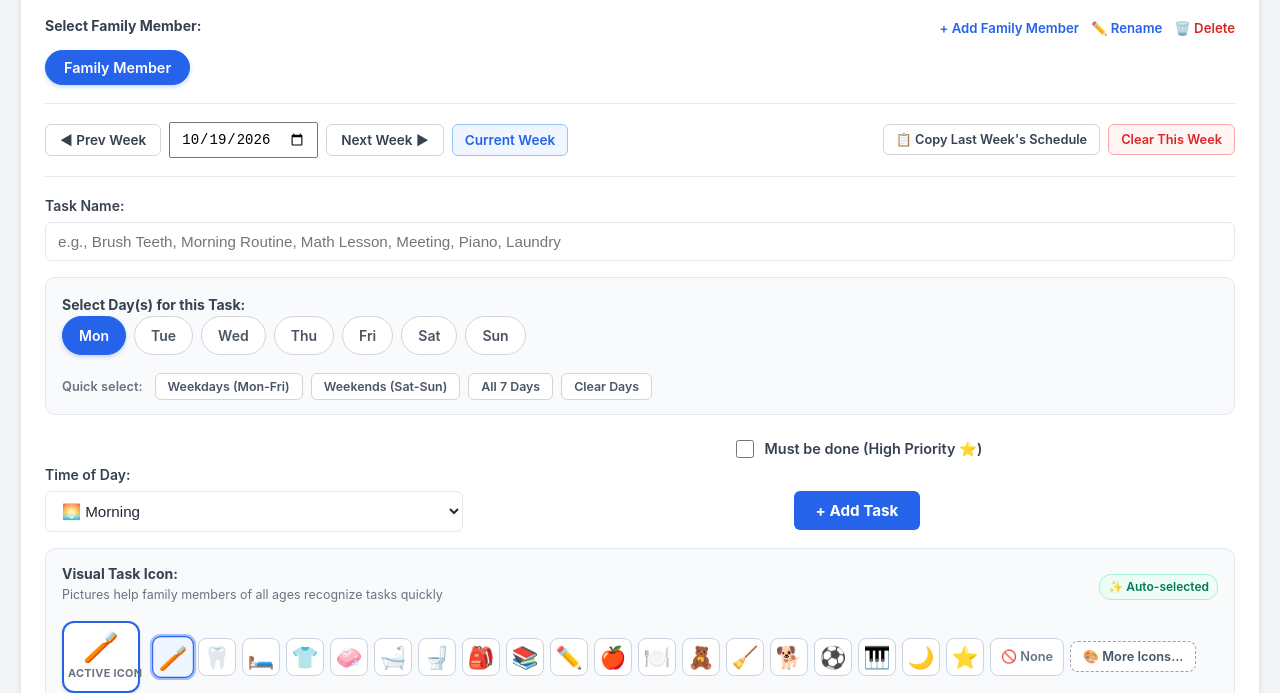
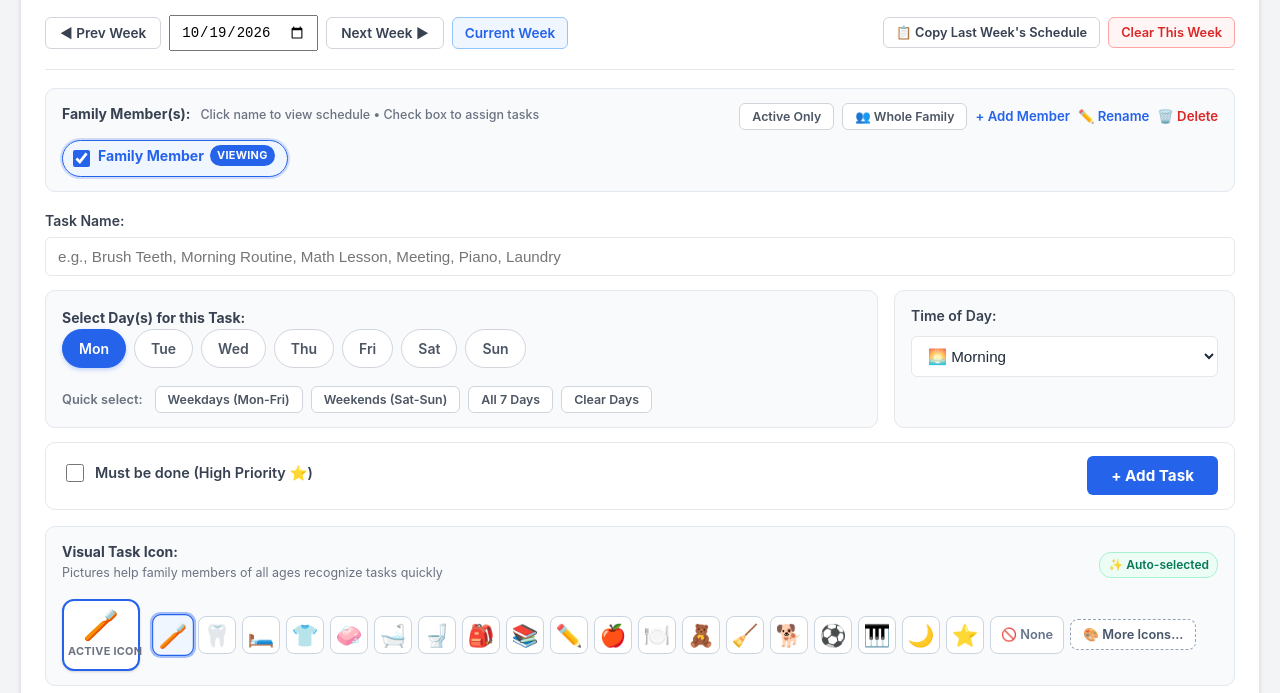
Before and after one commit to thecorcoran/OnTheFrig, a plain HTML site: page index.html in a window 1280 px wide. Shown: the part 107-800 px from the top of the page. Drawn offline with Linux system fonts and the light colour scheme.

Commit message:
Combine family member selection with task assignment and position Time of Day with Snack next to day selector

```diff
--- a/index.html
+++ b/index.html
@@ -36,24 +36,7 @@
                 </div>
             </div>
 
-            <!-- 1. Family Member Selection / Profile Management -->
-            <div class="child-management-section">
-                <div class="section-header">
-                    <label class="section-label">Select Family Member:</label>
-                    <div class="child-actions">
-                        <button type="button" id="addChildBtn" class="btn-link">+ Add Family Member</button>
-                        <button type="button" id="renameChildBtn" class="btn-link" title="Rename currently selected family member">✏️ Rename</button>
-                        <button type="button" id="deleteChildBtn" class="btn-link text-danger" title="Remove currently selected family member">🗑️ Delete</button>
-                    </div>
-                </div>
-                <div class="child-tabs" id="childTabsContainer">
-                    <!-- Dynamically populated family member tabs -->
-                </div>
-            </div>
-
-            <hr class="divider">
-
-            <!-- 2. Week Navigation & History Controls -->
+            <!-- 1. Week Navigation & History Controls -->
             <div class="week-navigation-section">
                 <div class="week-nav-controls">
                     <button type="button" id="prevWeekBtn" class="btn-nav" title="View previous week">◀ Prev Week</button>
@@ -75,8 +58,28 @@
 
             <hr class="divider">
 
-            <!-- 3. Task Creation Form -->
+            <!-- 2. Task Creation & Family Member Form -->
             <div class="task-form">
+                <!-- Combined Family Member Selection & Assignment Row (Positioned right above Task Name) -->
+                <div class="family-member-section">
+                    <div class="section-header">
+                        <div class="family-label-group">
+                            <label class="section-label">Family Member(s):</label>
+                            <span class="family-hint">Click name to view schedule • Check box to assign tasks</span>
+                        </div>
+                        <div class="family-actions">
+                            <button type="button" class="btn-preset" id="presetActiveChildOnly" title="Assign task to currently viewed member only">Active Only</button>
+                            <button type="button" class="btn-preset" id="presetAllChildren" title="Assign task to all family members">👥 Whole Family</button>
+                            <button type="button" id="addChildBtn" class="btn-link">+ Add Member</button>
+                            <button type="button" id="renameChildBtn" class="btn-link" title="Rename currently selected family member">✏️ Rename</button>
+                            <button type="button" id="deleteChildBtn" class="btn-link text-danger" title="Remove currently selected family member">🗑️ Delete</button>
+                        </div>
+                    </div>
+                    <div class="family-chips-container" id="childTabsContainer">
+                        <!-- Dynamically populated family member chips -->
+                    </div>
+                </div>
+
                 <!-- Task Name Row -->
                 <div class="form-row-task-name">
                     <div class="form-group flex-full">
@@ -86,7 +89,9 @@
                     </div>
                 </div>
 
-                <!-- Requirement 3: Day selection row directly under Task Name field -->
+                <!-- Days and Time Row (Time of Day dropdown is to the right of Select Day(s)) -->
+                <div class="days-and-time-row">
+                    <!-- Left: Select Day(s) for this Task -->
                     <div class="day-selection-section">
                         <label class="section-label">Select Day(s) for this Task:</label>
 
@@ -109,25 +114,28 @@
                         </div>
                     </div>
 
-                <!-- Requirement 1: Time of Day, Priority, and + Add Task button to the right of Must be done -->
-                <div class="task-timing-priority-row">
+                    <!-- Right: Time of Day Dropdown (includes Snack) -->
+                    <div class="time-selection-section">
                         <div class="form-group time-group">
                             <label for="timeOfDay">Time of Day:</label>
                             <select id="timeOfDay">
                                 <option value="Morning">🌅 Morning</option>
+                                <option value="Snack">🍎 Snack</option>
                                 <option value="Lunch">🥪 Lunch</option>
                                 <option value="Afternoon">☀️ Afternoon</option>
                                 <option value="Nighttime">🌙 Nighttime</option>
                             </select>
                         </div>
+                    </div>
+                </div>
 
-                    <div class="form-group priority-add-group">
+                <!-- Priority Checkbox and + Add Task button to its right -->
+                <div class="priority-and-add-row">
                     <label class="checkbox-label" for="isMustDo" title="Highlight this task as high priority">
                         <input type="checkbox" id="isMustDo">
                         <span>Must be done (High Priority ⭐)</span>
                     </label>
                     <button type="button" id="addTaskBtn" class="btn-primary">+ Add Task</button>
-                    </div>
                 </div>
 
                 <!-- Visual Icon Selection -->
@@ -172,29 +180,10 @@
                         </div>
                     </div>
                 </div>
-
-                <!-- Family Member Assignment Section -->
-                <div class="child-assign-section" id="childAssignSection">
-                    <div class="assign-header">
-                        <label class="section-label">
-                            Assign Task To:
-                            <span class="icon-hint">Add this task to one person or the whole family simultaneously</span>
-                        </label>
-                        <div class="child-assign-presets">
-                            <button type="button" class="btn-preset" id="presetActiveChildOnly">Active Member Only</button>
-                            <button type="button" class="btn-preset" id="presetAllChildren">👥 Whole Family</button>
-                        </div>
-                    </div>
-                    <div class="child-assign-chips" id="childAssignChipsContainer">
-                        <!-- Dynamically populated checkboxes for each family member -->
-                    </div>
-                </div>
             </div>
         </div>
 
-        <!-- Requirement 2: View Mode Switcher directly above the schedule -->
-        <!-- Requirement 6: Calendar Date Mode Radio Toggle -->
-        <!-- Requirement 7: Printed indicator -->
+        <!-- View Mode Switcher & Calendar Options directly above the schedule -->
         <div class="schedule-top-bar no-print">
             <div class="schedule-top-left">
                 <div class="view-mode-toggle" role="tablist" aria-label="Schedule View Modes">
@@ -202,7 +191,7 @@
                     <button type="button" id="viewDailyBtn" class="btn-mode" title="Switch to Daily View">📋 Daily View</button>
                 </div>
 
-                <!-- Requirement 6: Radio buttons for numerical date vs general non-date schedule -->
+                <!-- Radio buttons for numerical date vs general non-date schedule -->
                 <div class="calendar-date-mode-toggle" title="Choose whether calendar columns display specific dates or a reusable generic schedule">
                     <span class="mode-label">Calendar Dates:</span>
                     <label class="date-mode-radio">
@@ -216,7 +205,7 @@
                 </div>
             </div>
 
-            <!-- Requirement 7: Print status banner -->
+            <!-- Print status banner -->
             <div id="printStatusBanner" class="print-status-banner" style="display: none;" title="Print activity status">
                 <span class="print-status-icon">🖨️</span>
                 <span id="printStatusText">Last printed: Today</span>
@@ -295,6 +284,7 @@
                     <label for="editTimeOfDay">Time of Day:</label>
                     <select id="editTimeOfDay">
                         <option value="Morning">🌅 Morning</option>
+                        <option value="Snack">🍎 Snack</option>
                         <option value="Lunch">🥪 Lunch</option>
                         <option value="Afternoon">☀️ Afternoon</option>
                         <option value="Nighttime">🌙 Nighttime</option>
--- a/script.js
+++ b/script.js
@@ -3,7 +3,7 @@ document.addEventListener('DOMContentLoaded', function() {
     const STORAGE_KEY = 'onthefrig_schedule_data_v2';
     const OLD_STORAGE_KEY = 'onthefrig_schedule_data';
     const DAYS = ['Monday', 'Tuesday', 'Wednesday', 'Thursday', 'Friday', 'Saturday', 'Sunday'];
-    const TIME_BLOCKS = ['Morning', 'Lunch', 'Afternoon', 'Nighttime'];
+    const TIME_BLOCKS = ['Morning', 'Snack', 'Lunch', 'Afternoon', 'Nighttime'];
 
     // Visual Icon Categories
     const ICON_CATEGORIES = {
@@ -158,7 +158,6 @@ document.addEventListener('DOMContentLoaded', function() {
     const quickIconsContainer = document.getElementById('quickIconsContainer');
     const openMoreIconsBtn = document.getElementById('openMoreIconsBtn');
 
-    const childAssignChipsContainer = document.getElementById('childAssignChipsContainer');
     const presetActiveChildOnlyBtn = document.getElementById('presetActiveChildOnly');
     const presetAllChildrenBtn = document.getElementById('presetAllChildren');
 
@@ -464,50 +463,80 @@ document.addEventListener('DOMContentLoaded', function() {
     }
 
     // --- RENDERING ---
-    function renderChildTabs() {
+    function renderFamilyMemberChips() {
+        if (!childTabsContainer) return;
+
+        // Remember which member IDs were checked before re-rendering
+        const previouslyChecked = new Set();
+        const existingCheckboxes = document.querySelectorAll('input[name="assignChild"]');
+        existingCheckboxes.forEach(cb => {
+            if (cb.checked) previouslyChecked.add(cb.value);
+        });
+
+        // Default to active member if nothing was selected
+        if (previouslyChecked.size === 0) {
+            previouslyChecked.add(state.activeChildId);
+        }
+
         childTabsContainer.innerHTML = '';
-        state.children.forEach(child => {
-            const tabBtn = document.createElement('button');
-            tabBtn.type = 'button';
-            tabBtn.className = `child-tab ${child.id === state.activeChildId ? 'active' : ''}`;
-            tabBtn.textContent = child.name;
-            tabBtn.addEventListener('click', () => {
-                state.activeChildId = child.id;
-                saveState();
-                renderAll();
-                syncChildAssignChips();
-            });
-            childTabsContainer.appendChild(tabBtn);
-        });
-    }
+        state.children.forEach(member => {
+            const isViewing = (member.id === state.activeChildId);
 
-    function renderChildAssignChips() {
-        childAssignChipsContainer.innerHTML = '';
-        state.children.forEach(child => {
-            const label = document.createElement('label');
-            label.className = 'child-assign-chip';
+            const chip = document.createElement('div');
+            chip.className = `family-chip ${isViewing ? 'active-viewing' : ''}`;
 
+            // Checkbox for task assignment
             const checkbox = document.createElement('input');
             checkbox.type = 'checkbox';
             checkbox.name = 'assignChild';
-            checkbox.value = child.id;
-            checkbox.checked = (child.id === state.activeChildId);
+            checkbox.value = member.id;
+            checkbox.className = 'family-chip-checkbox';
+            checkbox.id = `assign_${member.id}`;
+            checkbox.checked = previouslyChecked.has(member.id);
+            checkbox.title = `Check to assign new task to ${member.name}`;
 
-            const span = document.createElement('span');
-            span.textContent = child.name;
+            checkbox.addEventListener('click', (e) => {
+                e.stopPropagation();
+            });
 
-            label.appendChild(checkbox);
-            label.appendChild(span);
-            childAssignChipsContainer.appendChild(label);
+            // Member label & viewing badge
+            const label = document.createElement('label');
+            label.className = 'family-chip-label';
+            label.htmlFor = `assign_${member.id}`;
+
+            const nameSpan = document.createElement('span');
+            nameSpan.className = 'family-chip-name';
+            nameSpan.textContent = member.name;
+            label.appendChild(nameSpan);
+
+            if (isViewing) {
+                const viewingBadge = document.createElement('span');
+                viewingBadge.className = 'viewing-badge';
+                viewingBadge.textContent = 'Viewing';
+                viewingBadge.title = `Currently viewing ${member.name}'s schedule`;
+                label.appendChild(viewingBadge);
+            }
+
+            // Clicking the chip background switches active schedule view to this member
+            chip.addEventListener('click', (e) => {
+                if (e.target !== checkbox) {
+                    if (state.activeChildId !== member.id) {
+                        state.activeChildId = member.id;
+                        saveState();
+                        renderAll();
+                    }
+                }
+            });
+
+            chip.appendChild(checkbox);
+            chip.appendChild(label);
+            childTabsContainer.appendChild(chip);
         });
     }
 
     function syncChildAssignChips() {
         const checkboxes = document.querySelectorAll('input[name="assignChild"]');
-        if (checkboxes.length === 0) {
-            renderChildAssignChips();
-            return;
-        }
+        if (checkboxes.length === 0) return;
         const checkedCount = Array.from(checkboxes).filter(cb => cb.checked).length;
         if (checkedCount <= 1) {
             checkboxes.forEach(cb => {
@@ -587,7 +616,7 @@ document.addEventListener('DOMContentLoaded', function() {
                     timeBlockDiv.className = 'time-block';
 
                     const blockHeader = document.createElement('h4');
-                    const blockIcon = block === 'Morning' ? '🌅' : block === 'Lunch' ? '🥪' : block === 'Afternoon' ? '☀️' : '🌙';
+                    const blockIcon = block === 'Morning' ? '🌅' : block === 'Snack' ? '🍎' : block === 'Lunch' ? '🥪' : block === 'Afternoon' ? '☀️' : '🌙';
                     blockHeader.textContent = `${blockIcon} ${block}`;
                     timeBlockDiv.appendChild(blockHeader);
 
@@ -728,7 +757,7 @@ document.addEventListener('DOMContentLoaded', function() {
             const blockHeader = document.createElement('div');
             blockHeader.className = 'reader-block-header';
 
-            const blockIcon = block === 'Morning' ? '🌅' : block === 'Lunch' ? '🥪' : block === 'Afternoon' ? '☀️' : '🌙';
+            const blockIcon = block === 'Morning' ? '🌅' : block === 'Snack' ? '🍎' : block === 'Lunch' ? '🥪' : block === 'Afternoon' ? '☀️' : '🌙';
             const blockTitle = document.createElement('h3');
             blockTitle.textContent = `${blockIcon} ${block}`;
 
@@ -855,8 +884,7 @@ document.addEventListener('DOMContentLoaded', function() {
     }
 
     function renderAll() {
-        renderChildTabs();
-        renderChildAssignChips();
+        renderFamilyMemberChips();
         syncCalendarDateRadios();
         renderPrintStatus();
         updateTaskHistoryDatalist();
--- a/style.css
+++ b/style.css
@@ -188,27 +188,119 @@ body {
     border-top: 1px solid var(--border-color);
 }
 
-/* --- Child Management & Tabs --- */
-.child-management-section {
-    margin-bottom: 6px;
+/* --- Combined Family Member Selection & Assignment Section --- */
+.family-member-section {
+    margin-bottom: 18px;
+    background-color: #f8fafc;
+    border: 1px solid #e2e8f0;
+    border-radius: var(--radius);
+    padding: 14px 16px;
+}
+
+.family-label-group {
+    display: flex;
+    align-items: baseline;
+    gap: 10px;
+    flex-wrap: wrap;
+}
+
+.family-hint {
+    font-size: 0.78rem;
+    color: var(--text-muted);
+    font-weight: 500;
+}
+
+.family-actions {
+    display: flex;
+    gap: 8px;
+    align-items: center;
+    flex-wrap: wrap;
+}
+
+.family-chips-container {
+    display: flex;
+    flex-wrap: wrap;
+    gap: 10px;
+    align-items: center;
+    margin-top: 10px;
+}
+
+.family-chip {
+    display: inline-flex;
+    align-items: center;
+    background-color: #ffffff;
+    border: 1.5px solid #cbd5e1;
+    border-radius: 24px;
+    padding: 4px 12px 4px 10px;
+    cursor: pointer;
+    transition: all 0.15s ease;
+    user-select: none;
+    box-shadow: 0 1px 2px rgba(0, 0, 0, 0.05);
+    gap: 8px;
+}
+
+.family-chip:hover {
+    border-color: var(--primary-color);
+    background-color: #f0f7ff;
+}
+
+.family-chip.active-viewing {
+    border-color: var(--primary-color);
+    background-color: #eff6ff;
+    box-shadow: 0 0 0 2px rgba(37, 99, 235, 0.2);
+}
+
+.family-chip-checkbox {
+    width: 17px;
+    height: 17px;
+    cursor: pointer;
+    accent-color: var(--primary-color);
+    margin: 0;
+}
+
+.family-chip-label {
+    display: inline-flex;
+    align-items: center;
+    gap: 6px;
+    cursor: pointer;
+}
+
+.family-chip-name {
+    font-size: 0.88rem;
+    font-weight: 600;
+    color: #374151;
+}
+
+.family-chip.active-viewing .family-chip-name {
+    color: var(--primary-color);
+    font-weight: 700;
+}
+
+.viewing-badge {
+    font-size: 0.68rem;
+    font-weight: 700;
+    color: #ffffff;
+    background-color: var(--primary-color);
+    padding: 2px 7px;
+    border-radius: 12px;
+    letter-spacing: 0.3px;
+    text-transform: uppercase;
+    display: inline-block;
 }
 
 .section-header {
     display: flex;
     justify-content: space-between;
     align-items: center;
-    margin-bottom: 8px;
+    margin-bottom: 4px;
+    flex-wrap: wrap;
+    gap: 8px;
 }
 
 .section-label {
     font-weight: 700;
     font-size: 0.875rem;
     color: #374151;
-}
-
-.child-actions {
-    display: flex;
-    gap: 12px;
 }
 
 .btn-link {
@@ -368,34 +460,62 @@ body {
     grid-column: span 2;
 }
 
-/* Row with Time of Day, Priority Checkbox, and + Add Task button to its right */
-.task-timing-priority-row {
-    display: flex;
-    align-items: flex-end;
+/* --- Days and Time Row (Time of Day is to the right of Select Days) --- */
+.days-and-time-row {
+    display: flex;
+    align-items: stretch;
     gap: 16px;
-    margin-top: 14px;
+    margin-bottom: 14px;
+}
+
+.days-and-time-row .day-selection-section {
+    flex: 3 1 440px;
+    margin-top: 0;
+    margin-bottom: 0;
+    padding: 14px 16px;
+    background-color: #f9fafb;
+    border: 1px solid var(--border-color);
+    border-radius: var(--radius);
+}
+
+.days-and-time-row .time-selection-section {
+    flex: 1 1 210px;
+    min-width: 190px;
+    background-color: #f9fafb;
+    border: 1px solid var(--border-color);
+    border-radius: var(--radius);
+    padding: 14px 16px;
+    display: flex;
+    flex-direction: column;
+    justify-content: flex-start;
+}
+
+.days-and-time-row .time-selection-section .time-group {
+    height: 100%;
+    justify-content: flex-start;
+}
+
+.days-and-time-row .time-selection-section select {
+    margin-top: 4px;
+}
+
+/* Row with Priority Checkbox and + Add Task button to its right */
+.priority-and-add-row {
+    display: flex;
+    align-items: center;
+    justify-content: space-between;
+    gap: 16px;
+    background-color: #ffffff;
+    border: 1px solid var(--border-color);
+    border-radius: var(--radius);
+    padding: 10px 16px;
     margin-bottom: 16px;
     flex-wrap: wrap;
 }
 
-.task-timing-priority-row .time-group {
-    flex: 1 1 200px;
-    min-width: 180px;
-}
-
-.task-timing-priority-row .priority-add-group {
-    display: flex;
-    align-items: center;
-    gap: 16px;
-    flex: 2 1 320px;
-    justify-content: space-between;
-    flex-wrap: wrap;
-    padding-bottom: 2px;
-}
-
-.task-timing-priority-row .btn-primary {
+.priority-and-add-row .btn-primary {
     white-space: nowrap;
-    padding: 10px 22px;
+    padding: 10px 24px;
 }
 
 label {
@@ -1569,17 +1689,18 @@ button {
         justify-content: space-between;
     }
 
-    .task-timing-priority-row {
+    .days-and-time-row {
         flex-direction: column;
-        align-items: stretch;
         gap: 12px;
     }
 
-    .task-timing-priority-row .time-group {
+    .days-and-time-row .day-selection-section,
+    .days-and-time-row .time-selection-section {
         width: 100%;
-    }
-
-    .task-timing-priority-row .priority-add-group {
+        flex: 1 1 auto;
+    }
+
+    .priority-and-add-row {
         width: 100%;
         justify-content: space-between;
     }
@@ -1633,13 +1754,13 @@ button {
 }
 
 @media screen and (max-width: 480px) {
-    .task-timing-priority-row .priority-add-group {
+    .priority-and-add-row {
         flex-direction: column;
         align-items: stretch;
-        gap: 10px;
-    }
-
-    .task-timing-priority-row .btn-primary {
+        gap: 12px;
+    }
+
+    .priority-and-add-row .btn-primary {
         width: 100%;
         padding: 12px;
         font-size: 1rem;
@@ -1654,7 +1775,7 @@ button {
         font-size: 0.72rem;
     }
 
-    .child-assign-presets {
+    .family-actions {
         width: 100%;
         justify-content: flex-start;
     }
```
Also changed, not shown: schedule.html (+36 -46 lines), manifest.json, sw.js (line endings or trailing spaces), 1 other file. Lines whose indentation alone changed are shown as unchanged.
